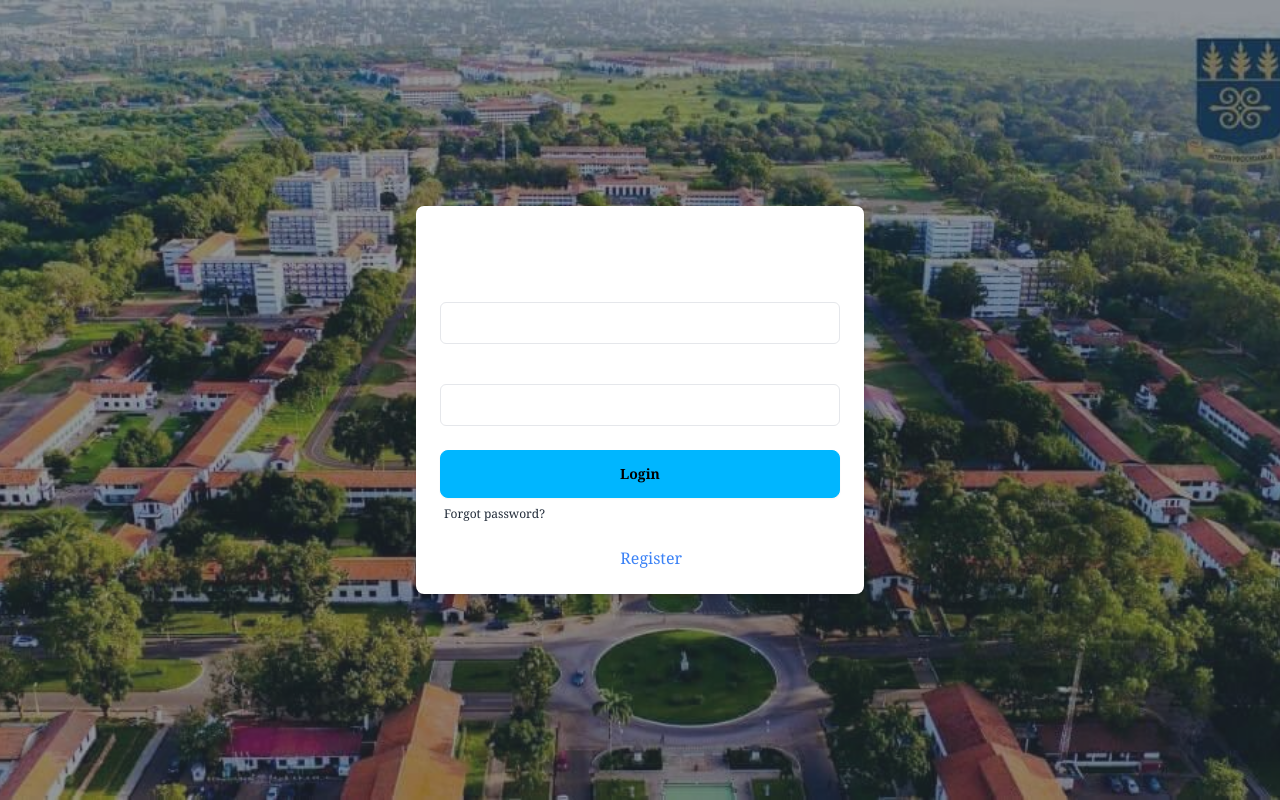
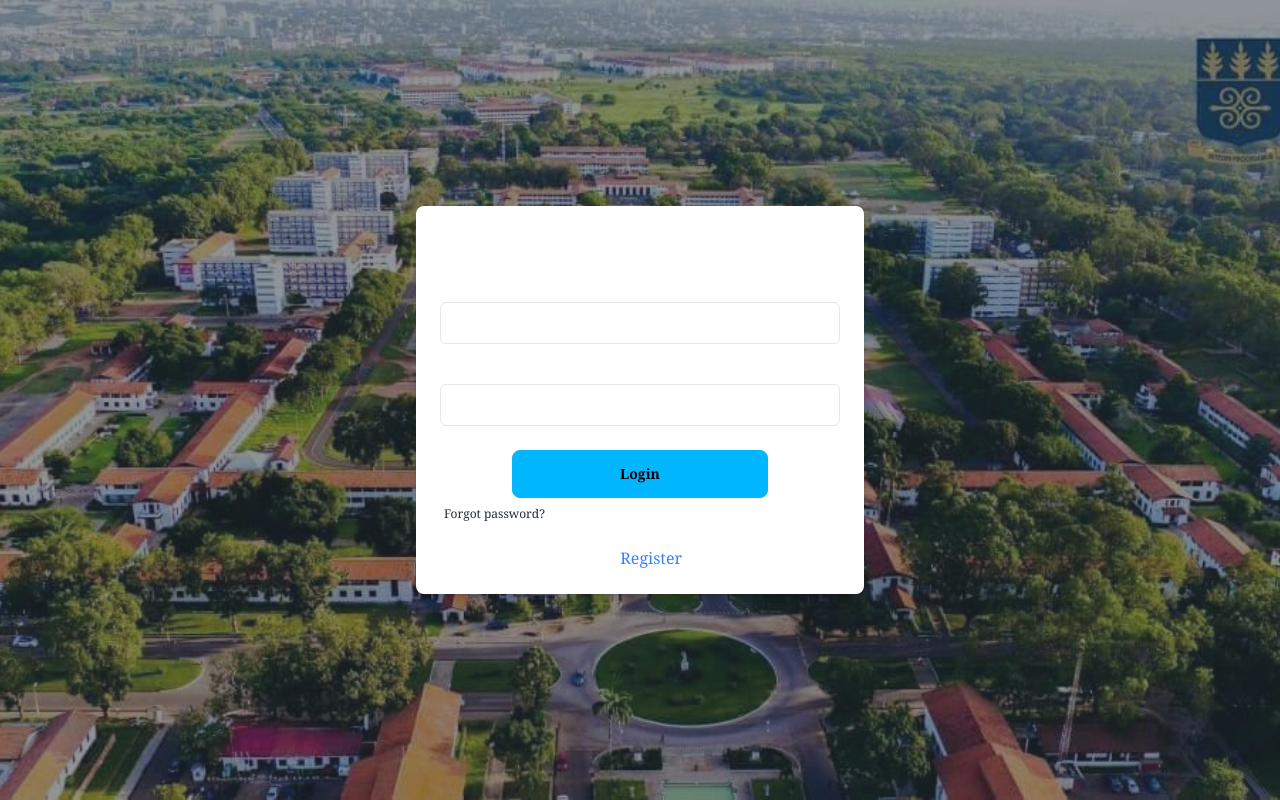
Before and after one commit to jk-ewenam20/CPEN208_project_11254301, a Next.js app in the folder ses_sms_frontend/: page / in a window 1280 px wide. Built offline with nearby package versions, Linux system fonts and the light colour scheme.

Commit message:
Fixed route

```diff
--- a/ses_sms_frontend/src/app/signIn/signin.tsx
+++ b/ses_sms_frontend/src/app/signIn/signin.tsx
@@ -1,20 +1,20 @@
-'use client'
+"use client";
 import React from "react";
+import { useRouter } from "next/navigation";
+import Link from "next/link";
 
 import { useState } from "react";
 
+const handleSignIn = (e: any) => {
+  e.preventDefault();
+  // Implement your sign-in logic here
 
-
-const handleSignIn = (e:any) => {
-    e.preventDefault();
-    // Implement your sign-in logic here
-  };
-
+};
 
 const SignIn = () => {
-  const [email, setEmail] = useState('');
-  const [password, setPassword] = useState('');
-  console.log(password, email)
+  const [email, setEmail] = useState("");
+  const [password, setPassword] = useState("");
+  console.log(password, email);
 
   return (
     <div
@@ -56,8 +56,12 @@ const SignIn = () => {
                 required
               />
             </div>
-            <div className="form-control mt-6">
-              <button className="btn btn-info font-serif" >Login</button>
+            <div className="form-control mt-6 items-center">
+              <Link href="/dashboard">
+                <button className="btn btn-wide btn-info font-serif" type="submit">
+                  Login
+                </button>
+              </Link>
             </div>
             <label className="label">
               <a href="#" className="label-text-alt link link-hover font-serif">
```
